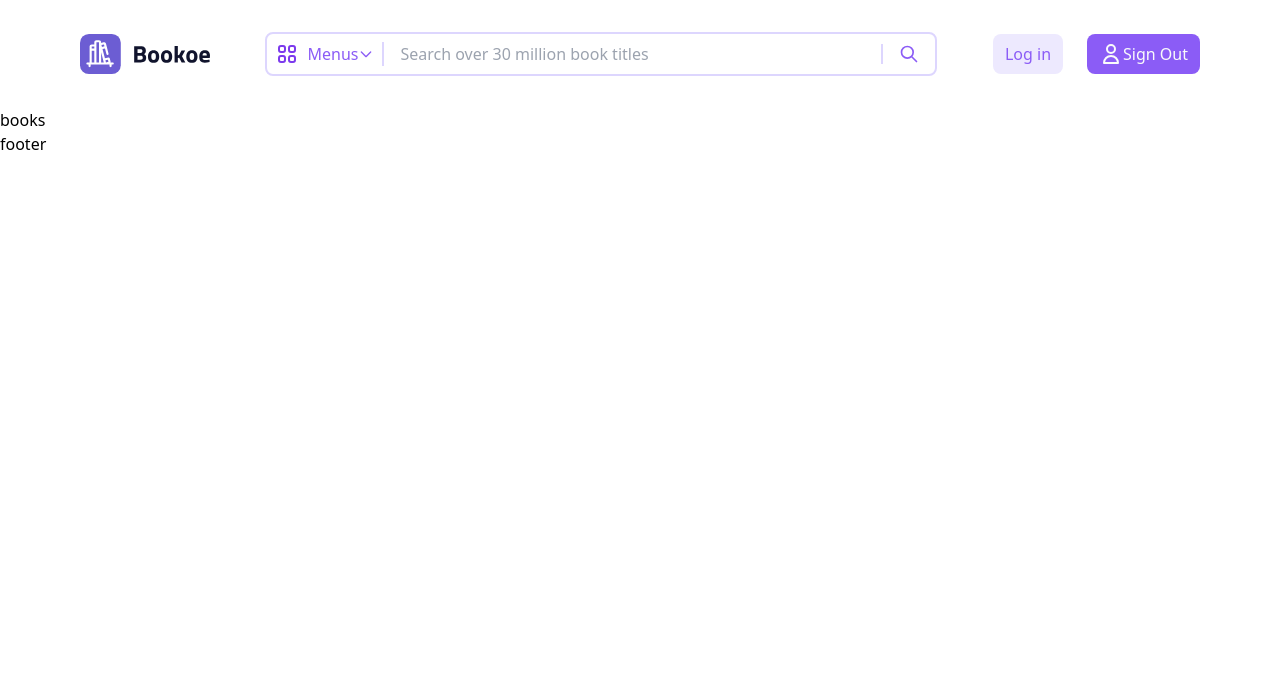
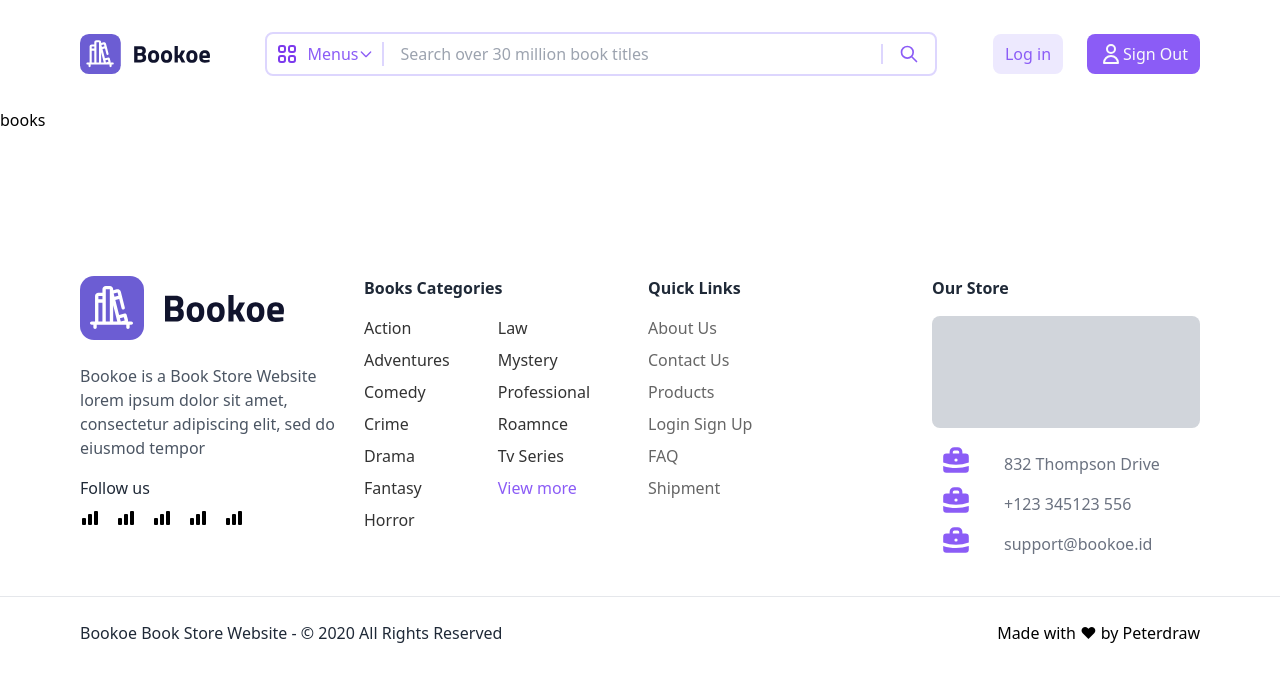
Before and after one commit to wardydev/book-storev2, a React (Create React App) app: page /books in a window 1280 px wide. Shown: the top 682 px of the page. Built offline with nearby package versions, Linux system fonts and the light colour scheme.

Commit message:
repairing footer and images

```diff
--- a/src/container/components/Footer/index.jsx
+++ b/src/container/components/Footer/index.jsx
@@ -1,9 +1,117 @@
 import React from 'react'
+
+// img
+import Logo from '../../../assets/logo/logo.svg'
 
 export default function Footer() {
     return (
-        <div>
-            footer
-        </div>
+        <footer className="pt-36">
+            <div className="grid grid-cols-4 gap-4 px-20 mb-8 ">
+                <div>
+                    <div className="mb-4">
+                        <img src={Logo} alt="logo" className="mb-6" />
+                        <p className="text-gray-600">Bookoe is a Book Store Website lorem ipsum dolor sit amet, consectetur adipiscing elit, sed do eiusmod tempor</p>
+                    </div>
+                    <div>
+                        <h5 className="text-gray-800 font-medium">Follow us</h5>
+
+                        <div className="flex items-center space-x-4 mt-2">
+                            <svg xmlns="http://www.w3.org/2000/svg" className="h-5 w-5" viewBox="0 0 20 20" fill="currentColor">
+                            <path d="M2 11a1 1 0 011-1h2a1 1 0 011 1v5a1 1 0 01-1 1H3a1 1 0 01-1-1v-5zM8 7a1 1 0 011-1h2a1 1 0 011 1v9a1 1 0 01-1 1H9a1 1 0 01-1-1V7zM14 4a1 1 0 011-1h2a1 1 0 011 1v12a1 1 0 01-1 1h-2a1 1 0 01-1-1V4z" />
+                            </svg>
+                            <svg xmlns="http://www.w3.org/2000/svg" className="h-5 w-5" viewBox="0 0 20 20" fill="currentColor">
+                            <path d="M2 11a1 1 0 011-1h2a1 1 0 011 1v5a1 1 0 01-1 1H3a1 1 0 01-1-1v-5zM8 7a1 1 0 011-1h2a1 1 0 011 1v9a1 1 0 01-1 1H9a1 1 0 01-1-1V7zM14 4a1 1 0 011-1h2a1 1 0 011 1v12a1 1 0 01-1 1h-2a1 1 0 01-1-1V4z" />
+                            </svg>
+                            <svg xmlns="http://www.w3.org/2000/svg" className="h-5 w-5" viewBox="0 0 20 20" fill="currentColor">
+                            <path d="M2 11a1 1 0 011-1h2a1 1 0 011 1v5a1 1 0 01-1 1H3a1 1 0 01-1-1v-5zM8 7a1 1 0 011-1h2a1 1 0 011 1v9a1 1 0 01-1 1H9a1 1 0 01-1-1V7zM14 4a1 1 0 011-1h2a1 1 0 011 1v12a1 1 0 01-1 1h-2a1 1 0 01-1-1V4z" />
+                            </svg>
+                            <svg xmlns="http://www.w3.org/2000/svg" className="h-5 w-5" viewBox="0 0 20 20" fill="currentColor">
+                            <path d="M2 11a1 1 0 011-1h2a1 1 0 011 1v5a1 1 0 01-1 1H3a1 1 0 01-1-1v-5zM8 7a1 1 0 011-1h2a1 1 0 011 1v9a1 1 0 01-1 1H9a1 1 0 01-1-1V7zM14 4a1 1 0 011-1h2a1 1 0 011 1v12a1 1 0 01-1 1h-2a1 1 0 01-1-1V4z" />
+                            </svg>
+                            <svg xmlns="http://www.w3.org/2000/svg" className="h-5 w-5" viewBox="0 0 20 20" fill="currentColor">
+                            <path d="M2 11a1 1 0 011-1h2a1 1 0 011 1v5a1 1 0 01-1 1H3a1 1 0 01-1-1v-5zM8 7a1 1 0 011-1h2a1 1 0 011 1v9a1 1 0 01-1 1H9a1 1 0 01-1-1V7zM14 4a1 1 0 011-1h2a1 1 0 011 1v12a1 1 0 01-1 1h-2a1 1 0 01-1-1V4z" />
+                            </svg>
+                        </div>
+                    </div>
+                </div>
+                <div>
+                    <h4 className="text-gray-800 font-bold mb-4">Books Categories</h4>
+                    <div className="flex items-start space-x-12">
+                        <div className="flex flex-col opacity-80 space-y-2">
+                            <p>Action</p>
+                            <p>Adventures</p>
+                            <p>Comedy</p>
+                            <p>Crime</p>
+                            <p>Drama</p>
+                            <p>Fantasy</p>
+                            <p>Horror</p>
+                        </div>
+                        <div className="flex flex-col space-y-2">
+                            <p className="opacity-80">Law</p>
+                            <p className="opacity-80">Mystery</p>
+                            <p className="opacity-80">Professional</p>
+                            <p className="opacity-80">Roamnce</p>
+                            <p className="opacity-80">Tv Series</p>
+                            <p className="font-medium text-purple-500">View more</p>
+                        </div>
+                    </div>
+                </div>
+                <div>
+                    <h4 className="text-gray-800 font-bold mb-4">Quick Links</h4>
+                    <div className="flex items-start space-x-12">
+                        <div className="flex flex-col opacity-60 space-y-2">
+                            <p>About Us</p>
+                            <p>Contact Us</p>
+                            <p>Products</p>
+                            <p>Login Sign Up</p>
+                            <p>FAQ</p>
+                            <p>Shipment</p>
+                        </div>
+                    </div>
+                </div>
+                <div>
+                    <h4 className="text-gray-800 font-bold mb-4">Our Store</h4>
+                    <div className="flex items-start space-x-12">
+                        <div className="h-28 w-full bg-gray-300 rounded-lg"></div>
+                    </div>
+
+                    <div className="mt-4">
+                        <div className="flex items-center space-x-6">
+                            <svg xmlns="http://www.w3.org/2000/svg" className="h-8 mb-2 w-12 text-purple-500" viewBox="0 0 20 20" fill="currentColor">
+                            <path fillRule="evenodd" d="M6 6V5a3 3 0 013-3h2a3 3 0 013 3v1h2a2 2 0 012 2v3.57A22.952 22.952 0 0110 13a22.95 22.95 0 01-8-1.43V8a2 2 0 012-2h2zm2-1a1 1 0 011-1h2a1 1 0 011 1v1H8V5zm1 5a1 1 0 011-1h.01a1 1 0 110 2H10a1 1 0 01-1-1z" clipRule="evenodd" />
+                            <path d="M2 13.692V16a2 2 0 002 2h12a2 2 0 002-2v-2.308A24.974 24.974 0 0110 15c-2.796 0-5.487-.46-8-1.308z" />
+                            </svg>
+
+                            <span className="text-gray-500">832  Thompson Drive</span>
+                        </div>
+                        <div className="flex items-center space-x-6">
+                            <svg xmlns="http://www.w3.org/2000/svg" className="h-8 mb-2 w-12 text-purple-500" viewBox="0 0 20 20" fill="currentColor">
+                            <path fillRule="evenodd" d="M6 6V5a3 3 0 013-3h2a3 3 0 013 3v1h2a2 2 0 012 2v3.57A22.952 22.952 0 0110 13a22.95 22.95 0 01-8-1.43V8a2 2 0 012-2h2zm2-1a1 1 0 011-1h2a1 1 0 011 1v1H8V5zm1 5a1 1 0 011-1h.01a1 1 0 110 2H10a1 1 0 01-1-1z" clipRule="evenodd" />
+                            <path d="M2 13.692V16a2 2 0 002 2h12a2 2 0 002-2v-2.308A24.974 24.974 0 0110 15c-2.796 0-5.487-.46-8-1.308z" />
+                            </svg>
+
+                            <span className="text-gray-500">+123 345123 556</span>
+                        </div>
+                        <div className="flex items-center space-x-6">
+                            <svg xmlns="http://www.w3.org/2000/svg" className="h-8 mb-2 w-12 text-purple-500" viewBox="0 0 20 20" fill="currentColor">
+                            <path fillRule="evenodd" d="M6 6V5a3 3 0 013-3h2a3 3 0 013 3v1h2a2 2 0 012 2v3.57A22.952 22.952 0 0110 13a22.95 22.95 0 01-8-1.43V8a2 2 0 012-2h2zm2-1a1 1 0 011-1h2a1 1 0 011 1v1H8V5zm1 5a1 1 0 011-1h.01a1 1 0 110 2H10a1 1 0 01-1-1z" clipRule="evenodd" />
+                            <path d="M2 13.692V16a2 2 0 002 2h12a2 2 0 002-2v-2.308A24.974 24.974 0 0110 15c-2.796 0-5.487-.46-8-1.308z" />
+                            </svg>
+
+                            <span className="text-gray-500">support@bookoe.id</span>
+                        </div>
+                    </div>
+                </div>
+            </div>
+            <hr className="w-full" />
+
+            <div className="flex justify-between items-center px-20 py-6">
+                <div className="text-gray-800">
+                    <span>Bookoe Book Store Website  -   </span>
+                    <span>© 2020 All Rights Reserved</span>
+                </div>
+                <span>Made with ♥ by Peterdraw</span>
+            </div>
+        </footer>
     )
 }
--- a/src/container/sections/home/Flashsale/index.jsx
+++ b/src/container/sections/home/Flashsale/index.jsx
@@ -3,6 +3,10 @@ import React from 'react'
 // css
 // image
 import FlashOne from '../../../../assets/images/flashsale/img1.jpg'
+import FlashTwo from '../../../../assets/images/flashsale/img2.jpg'
+import FlashThree from '../../../../assets/images/flashsale/img3.jpg'
+import FlashFour from '../../../../assets/images/flashsale/img4.jpg'
+import FlashFive from '../../../../assets/images/flashsale/img5.jpg'
 
 export default function Flashsale() {
     return (
@@ -43,7 +47,7 @@ export default function Flashsale() {
                         <h3 className="text-purple-500 text-center font-medium text-2xl">$54.78</h3>
                     </div>
                     <div className="text-center">
-                        <img src={FlashOne} alt="book-1" className="mx-auto rounded-lg mb-4" width="180" />
+                        <img src={FlashTwo} alt="book-1" className="mx-auto rounded-lg mb-4" width="180" />
                         <div className="text-center mb-4">
                             <h4 className="text-gray-800 font-medium text-2xl">Second</h4>
                             <p className="text-gray-600">THRILLERR</p>
@@ -51,7 +55,7 @@ export default function Flashsale() {
                         <h3 className="text-purple-500 text-center font-medium text-2xl">$54.78</h3>
                     </div>
                     <div className="text-center">
-                        <img src={FlashOne} alt="book-1" className="mx-auto rounded-lg mb-4" width="180" />
+                        <img src={FlashThree} alt="book-1" className="mx-auto rounded-lg mb-4" width="180" />
                         <div className="text-center mb-4">
                             <h4 className="text-gray-800 font-medium text-2xl">Second</h4>
                             <p className="text-gray-600">THRILLERR</p>
@@ -59,7 +63,7 @@ export default function Flashsale() {
                         <h3 className="text-purple-500 text-center font-medium text-2xl">$54.78</h3>
                     </div>
                     <div className="text-center">
-                        <img src={FlashOne} alt="book-1" className="mx-auto rounded-lg mb-4" width="180" />
+                        <img src={FlashFour} alt="book-1" className="mx-auto rounded-lg mb-4" width="180" />
                         <div className="text-center mb-4">
                             <h4 className="text-gray-800 font-medium text-2xl">Second</h4>
                             <p className="text-gray-600">THRILLERR</p>
@@ -67,7 +71,7 @@ export default function Flashsale() {
                         <h3 className="text-purple-500 text-center font-medium text-2xl">$54.78</h3>
                     </div>
                     <div className="text-center">
-                        <img src={FlashOne} alt="book-1" className="mx-auto rounded-lg mb-4" width="180" />
+                        <img src={FlashFive} alt="book-1" className="mx-auto rounded-lg mb-4" width="180" />
                         <div className="text-center mb-4">
                             <h4 className="text-gray-800 font-medium text-2xl">Second</h4>
                             <p className="text-gray-600">THRILLERR</p>
--- a/src/container/sections/home/RecommendedBook/index.jsx
+++ b/src/container/sections/home/RecommendedBook/index.jsx
@@ -1,5 +1,7 @@
 import React from 'react'
 import ImageOne from '../../../../assets/images/recommended/img1.jpg';
+import ImageTwo from '../../../../assets/images/recommended/img2.jpg';
+import ImageThree from '../../../../assets/images/recommended/img3.jpg';
 
 // css
 import './index.css'
@@ -15,8 +17,8 @@ export default function RecommendedBook() {
                     </div>
                     <div className="card-image flex items-center space-x-2">
                         <img src={ImageOne} alt="book-1" />
-                        <img src={ImageOne} alt="book-1" />
-                        <img src={ImageOne} alt="book-1" />
+                        <img src={ImageTwo} alt="book-1" />
+                        <img src={ImageThree} alt="book-1" />
                     </div>
                 </div>
                 <div className="card-2 bg-purple-200 rounded-lg px-16 py-8">
@@ -26,8 +28,8 @@ export default function RecommendedBook() {
                     </div>
                     <div className="card-image flex items-center space-x-2">
                         <img src={ImageOne} alt="book-1" />
-                        <img src={ImageOne} alt="book-1" />
-                        <img src={ImageOne} alt="book-1" />
+                        <img src={ImageTwo} alt="book-1" />
+                        <img src={ImageThree} alt="book-1" />
                     </div>
                 </div>
             </div>
```
Also changed, not shown: src/container/components/BookOnSale/index.jsx (+11 -5 lines).
